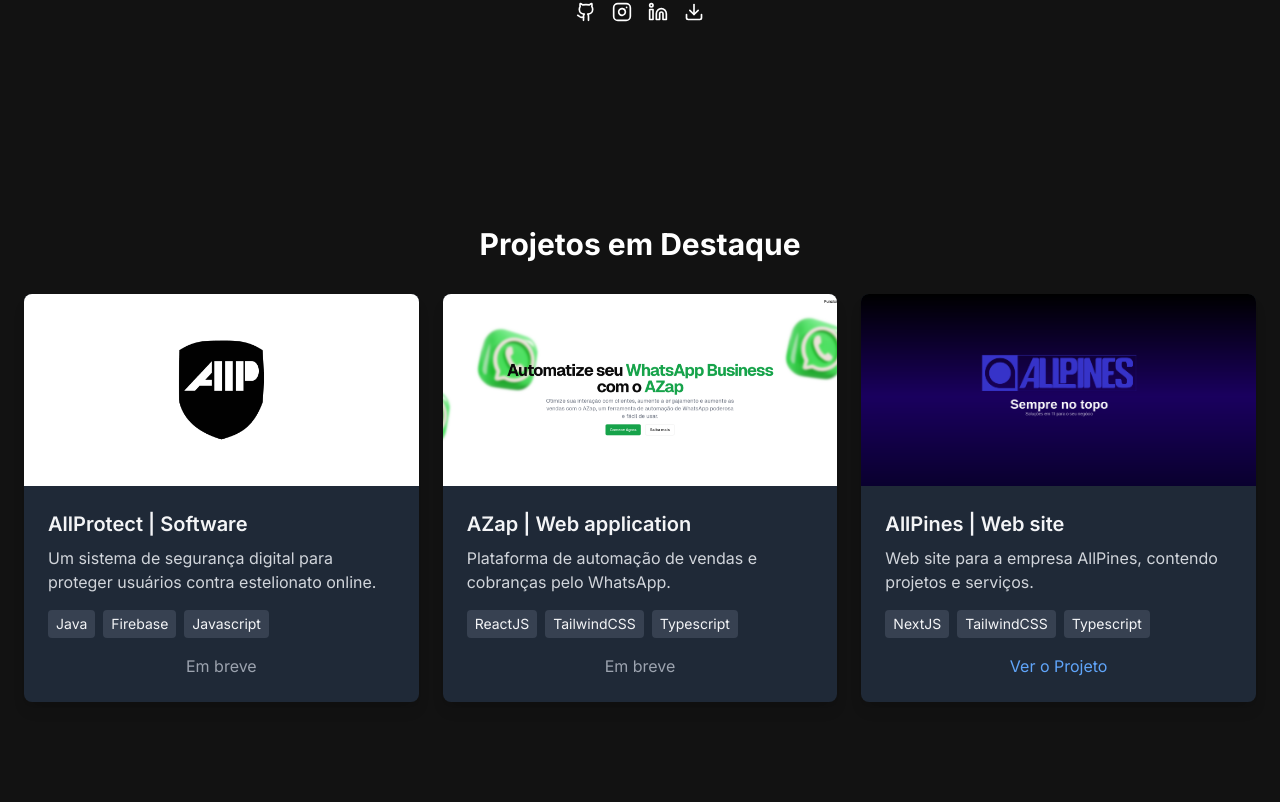
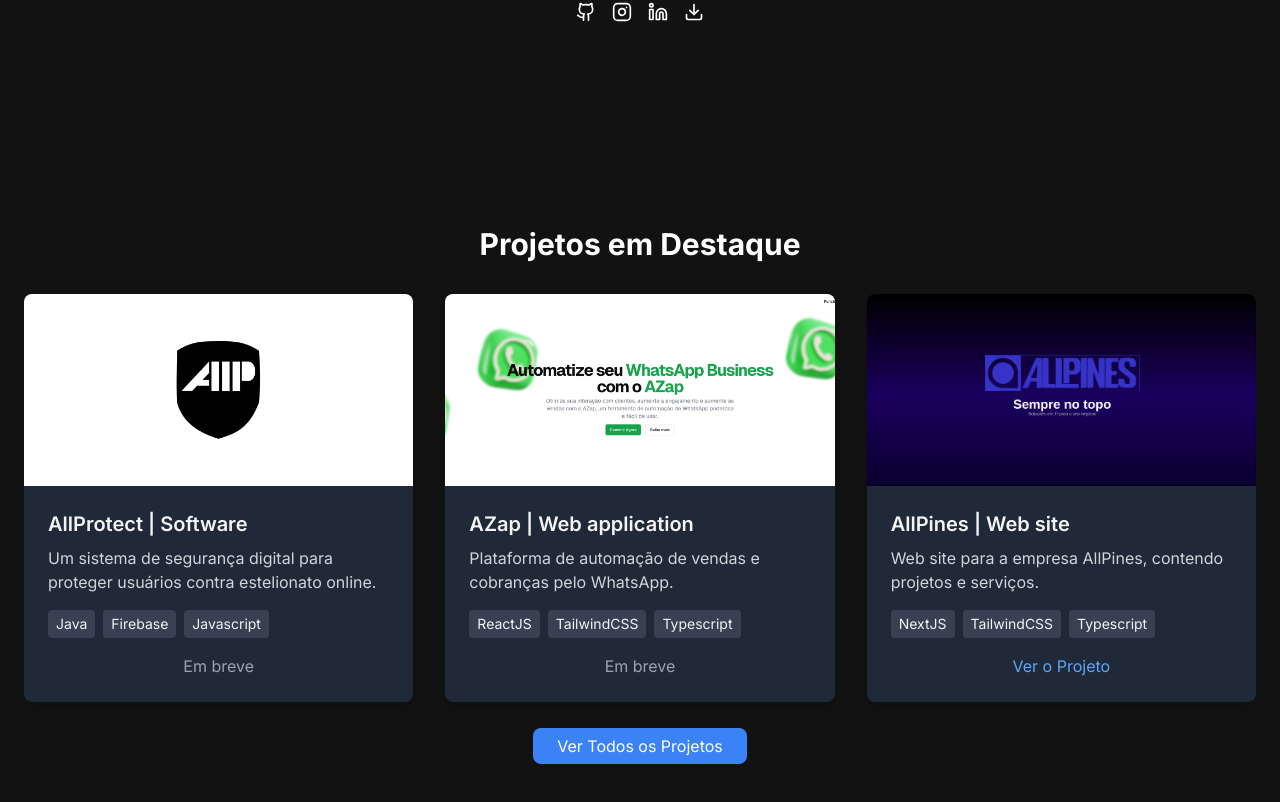
Before and after one commit to rbxyz/site-portfolio, a Next.js app: page / in a window 1280 px wide. Shown: the part 655-1457 px from the top of the page. Built offline with nearby package versions, Linux system fonts and the light colour scheme.

Commit message:
add button in the section proj

```diff
--- a/src/app/_components/project.tsx
+++ b/src/app/_components/project.tsx
@@ -1,6 +1,7 @@
 "use client";
 
 import Image from "next/image";
+import Link from "next/link";
 
 interface Project {
   id: number;
@@ -43,11 +44,13 @@
     <section className="py-20 bg-background text-foreground">
       <div className="container mx-auto px-4 md:px-6">
         <h2 className="text-3xl font-bold text-center mb-8">Projetos em Destaque</h2>
-        <div className="grid grid-cols-1 md:grid-cols-2 lg:grid-cols-3 gap-6">
+
+        {/* Grid Centralizado */}
+        <div className="grid grid-cols-1 sm:grid-cols-2 md:grid-cols-3 lg:grid-cols-3 gap-8 justify-center">
           {projects.map((project) => (
             <div
               key={project.id}
-              className="bg-gray-100 dark:bg-gray-800 rounded-lg shadow-lg overflow-hidden transition"
+              className="bg-gray-100 dark:bg-gray-800 rounded-lg shadow-lg overflow-hidden transition transform hover:scale-105"
             >
               <Image
                 src={project.imageUrl}
@@ -93,6 +96,13 @@
             </div>
           ))}
         </div>
+
+        {/* Botão para ver todos os projetos */}
+        <div className="mt-8 text-center">
+          <Link href="/pages/projects" className="px-6 py-2 bg-blue-500 text-white rounded-lg hover:bg-blue-600 transition duration-300">
+            Ver Todos os Projetos
+          </Link>
+        </div>
       </div>
     </section>
   );
```
